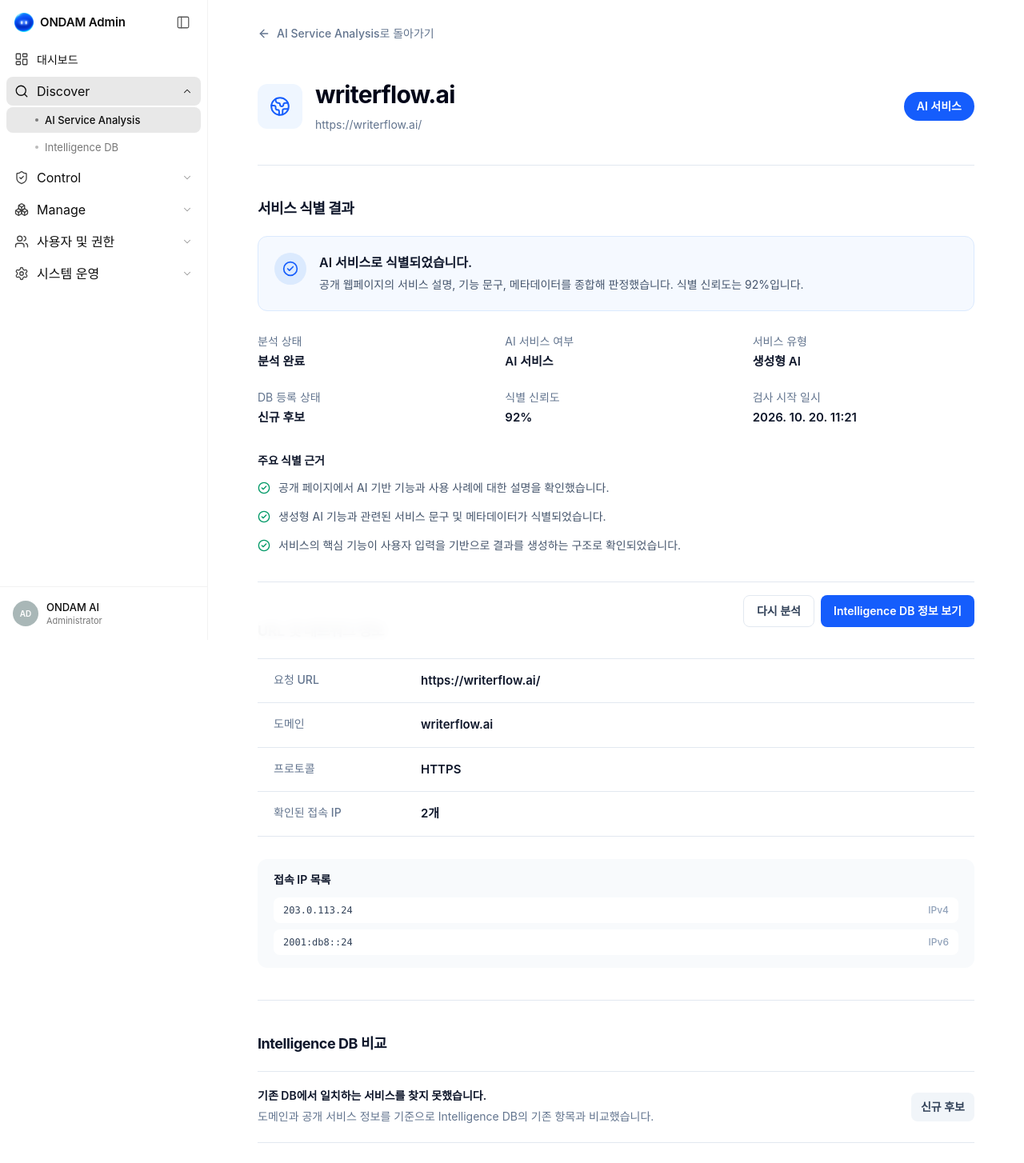
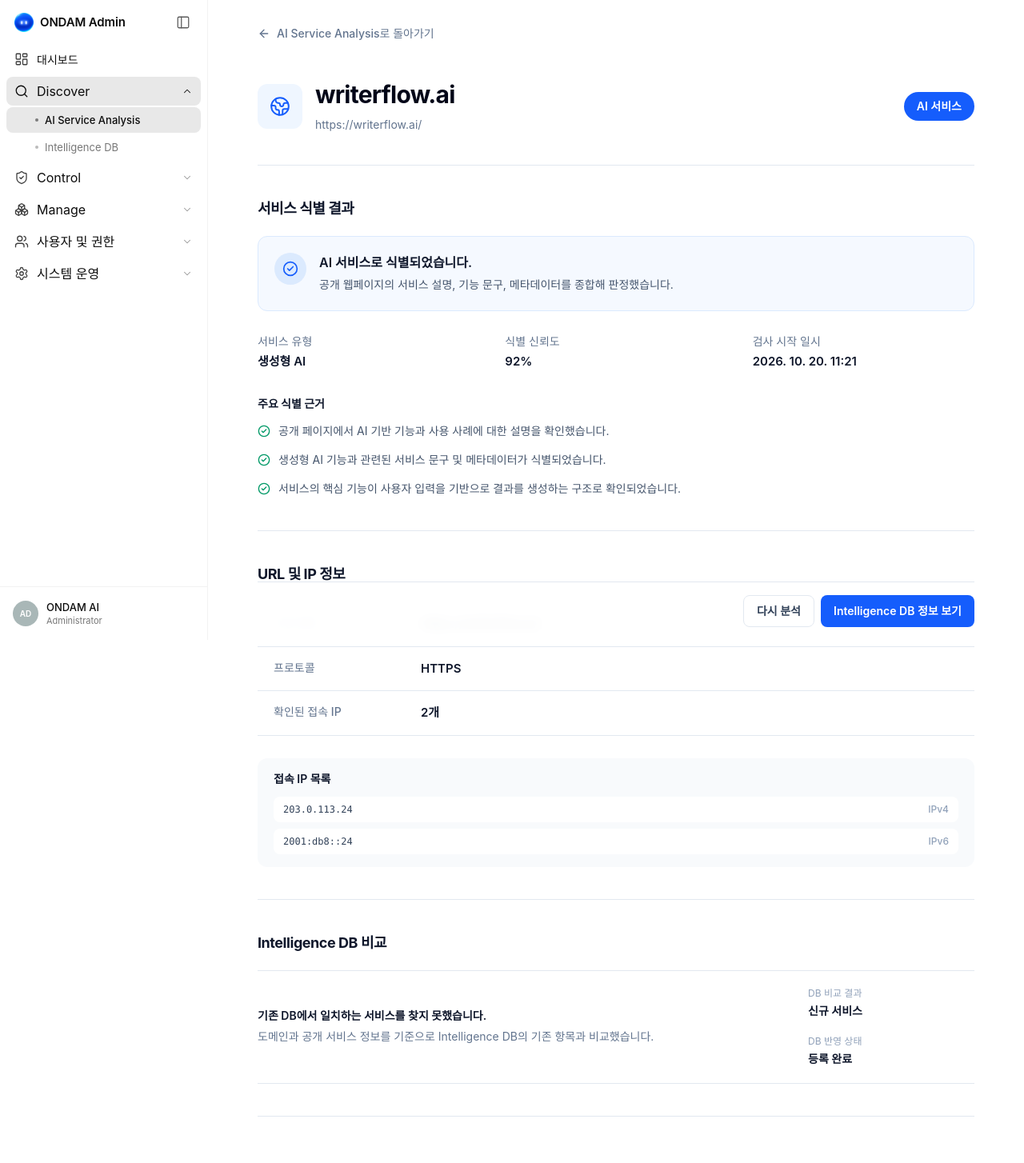
Before and after one commit to office-c2lab/Onadm_AI_Front, a React (Vite) app: page /admin/discover/url-analysis/1 in a window 1280 px wide. Shown: the top 1454 px of the page at 80% size. Built offline with nearby package versions, Linux system fonts and the light colour scheme.

Commit message:
feat : 디스커버 각 상세 중복 내용 제거

```diff
--- a/src/pages/admin/discover/intelligence/IntelligenceDetailPage.jsx
+++ b/src/pages/admin/discover/intelligence/IntelligenceDetailPage.jsx
@@ -44,8 +44,13 @@
   }
 
   const registeredAt = service.registeredAt ?? service.lastAnalyzed;
-  const sourceAnalysisId =
-    service.sourceAnalysisId ?? service.analysisId ?? `analysis-${service.id}`;
+  const sourceAnalysisId = service.sourceAnalysisId ?? service.analysisId ?? '—';
+  let protocol;
+  try {
+    protocol = new URL(service.url).protocol.replace(':', '').toUpperCase();
+  } catch {
+    protocol = '—';
+  }
   const decisionHistoryItems = policyHistory.length
     ? [...policyHistory]
         .reverse()
@@ -84,9 +89,6 @@
                 {service.domain}
               </h1>
               <p className="mt-2 truncate text-sm text-slate-500">{service.url}</p>
-              <p className="mt-1 text-xs font-medium text-slate-400">
-                Intelligence URL 레코드 · {service.id}
-              </p>
             </div>
           </div>
           <span
@@ -97,16 +99,15 @@
         </div>
       </header>
 
-      <div className="grid border-b border-slate-200 sm:grid-cols-2 lg:grid-cols-4">
+      <div className="grid border-b border-slate-200 sm:grid-cols-3">
         {[
           ['서비스 유형', service.type],
-          ['위험도', service.risk],
           ['식별 신뢰도', service.confidence ? `${service.confidence}%` : '—'],
           ['최근 분석', service.lastAnalyzed],
         ].map(([label, value]) => (
           <div
             key={label}
-            className="border-b border-slate-100 px-1 py-5 last:border-0 sm:px-5 lg:border-r lg:border-b-0 lg:first:pl-1"
+            className="border-b border-slate-100 px-1 py-5 sm:border-r sm:border-b-0 sm:px-5 sm:last:border-r-0 sm:first:pl-1"
           >
             <p className="text-xs font-medium text-slate-400">{label}</p>
             <p className="mt-1.5 text-base font-bold text-slate-900">{value}</p>
@@ -146,10 +147,9 @@
         <dl className="mt-5 divide-y divide-slate-200 border-y border-slate-200">
           {[
             ['요청 URL', service.url],
-            ['프로토콜', 'HTTPS'],
+            ['프로토콜', protocol],
             ['확인된 접속 IP', `${service.ips.length}개`],
             ['DNS 상태', service.ips.length ? '정상 확인' : '확인 필요'],
-            ['마지막 조회', service.lastAnalyzed],
           ].map(([label, value]) => (
             <div
               key={label}
@@ -301,7 +301,7 @@
         {pendingAction === '삭제' ? (
           <>
             <strong className="font-semibold text-slate-900">{service.domain}</strong>과 관련된 운영
-            정보와 운영 결정 이력이 Intelligence DB에서 제거됩니다.
+            등록 정보와 운영 결정 이력이 Intelligence DB에서 제거됩니다.
           </>
         ) : (
           <div>
--- a/src/pages/admin/discover/url-analysis/UrlAnalysisDetailPage.jsx
+++ b/src/pages/admin/discover/url-analysis/UrlAnalysisDetailPage.jsx
@@ -34,6 +34,14 @@
         service => service.domain.toLowerCase() === analysis.domain.toLowerCase()
       )
     : null;
+  const comparisonResult = !isAi
+    ? '비교 대상 아님'
+    : analysis.db === '등록됨'
+      ? '기존 등록'
+      : analysis.db === '신규 후보'
+        ? '신규 서비스'
+        : '비교 확인 필요';
+  const databaseStatus = intelligenceService ? '등록 완료' : isAi ? '미등록' : '등록 대상 아님';
   let parsedUrl;
   try {
     parsedUrl = new URL(analysis.url);
@@ -102,17 +110,13 @@
             </h3>
             <p className="mt-1 text-sm leading-6 text-slate-600">
               공개 웹페이지의 서비스 설명, 기능 문구, 메타데이터를 종합해 판정했습니다.
-              {analysis.confidence ? ` 식별 신뢰도는 ${analysis.confidence}%입니다.` : ''}
             </p>
           </div>
         </div>
 
         <dl className="mt-7 grid gap-x-8 gap-y-6 sm:grid-cols-2 lg:grid-cols-3">
           {[
-            ['분석 상태', analysis.analysisStatus],
-            ['AI 서비스 여부', analysis.ai],
             ['서비스 유형', analysis.kind],
-            ['DB 등록 상태', analysis.db],
             ['식별 신뢰도', analysis.confidence ? `${analysis.confidence}%` : '—'],
             ['검사 시작 일시', analysis.time],
           ].map(([label, value]) => (
@@ -143,11 +147,10 @@
       </section>
 
       <section className="border-t border-slate-200 py-9 sm:py-10">
-        <h2 className="text-lg font-bold tracking-tight text-slate-900">URL 및 네트워크 정보</h2>
+        <h2 className="text-lg font-bold tracking-tight text-slate-900">URL 및 IP 정보</h2>
         <dl className="mt-5 divide-y divide-slate-200 border-y border-slate-200">
           {[
             ['요청 URL', analysis.url],
-            ['도메인', analysis.domain],
             ['프로토콜', parsedUrl?.protocol.replace(':', '').toUpperCase() ?? '—'],
             ['확인된 접속 IP', `${ips.length}개`],
           ].map(([label, value]) => (
@@ -163,7 +166,8 @@
         <div className="mt-7 rounded-xl bg-slate-50 px-5 py-4">
           <h3 className="text-sm font-semibold text-slate-900">접속 IP 목록</h3>
           <div className="mt-3 grid gap-2">
-            {ips.map(ip => (
+            {ips.length ? (
+              ips.map(ip => (
                 <div
                   key={ip}
                   className="flex items-center justify-between gap-4 rounded-lg bg-white px-3 py-2"
@@ -173,7 +177,10 @@
                     {ip.includes(':') ? 'IPv6' : 'IPv4'}
                   </span>
                 </div>
-            ))}
+              ))
+            ) : (
+              <p className="text-sm text-slate-500">확인된 접속 IP가 없습니다.</p>
+            )}
           </div>
         </div>
       </section>
@@ -182,22 +189,31 @@
         <h2 className="mb-5 text-lg font-bold tracking-tight text-slate-900">
           Intelligence DB 비교
         </h2>
-        <div className="grid gap-4 border-y border-slate-200 py-5 sm:grid-cols-[1fr_auto] sm:items-center">
+        <div className="grid gap-5 border-y border-slate-200 py-5 sm:grid-cols-[minmax(0,1fr)_auto] sm:items-center">
           <div>
             <p className="text-sm font-semibold text-slate-900">
               {analysis.db === '등록됨'
                 ? '기존 등록 서비스와 일치합니다.'
                 : analysis.db === '신규 후보'
                   ? '기존 DB에서 일치하는 서비스를 찾지 못했습니다.'
-                  : 'DB 등록 여부를 추가로 검토해야 합니다.'}
+                  : isAi
+                    ? 'DB 등록 여부를 추가로 검토해야 합니다.'
+                    : 'AI 서비스가 아니므로 Intelligence DB 등록 대상이 아닙니다.'}
             </p>
             <p className="mt-1 text-sm leading-6 text-slate-500">
               도메인과 공개 서비스 정보를 기준으로 Intelligence DB의 기존 항목과 비교했습니다.
             </p>
           </div>
-          <span className="rounded-lg bg-slate-100 px-3 py-2 text-sm font-semibold text-slate-700">
-            {analysis.db}
-          </span>
+          <dl className="grid min-w-52 grid-cols-2 gap-5 sm:grid-cols-1">
+            <div>
+              <dt className="text-xs text-slate-400">DB 비교 결과</dt>
+              <dd className="mt-1 text-sm font-semibold text-slate-900">{comparisonResult}</dd>
+            </div>
+            <div>
+              <dt className="text-xs text-slate-400">DB 반영 상태</dt>
+              <dd className="mt-1 text-sm font-semibold text-slate-900">{databaseStatus}</dd>
+            </div>
+          </dl>
         </div>
       </section>
 
```
Lines whose indentation alone changed are shown as unchanged.
